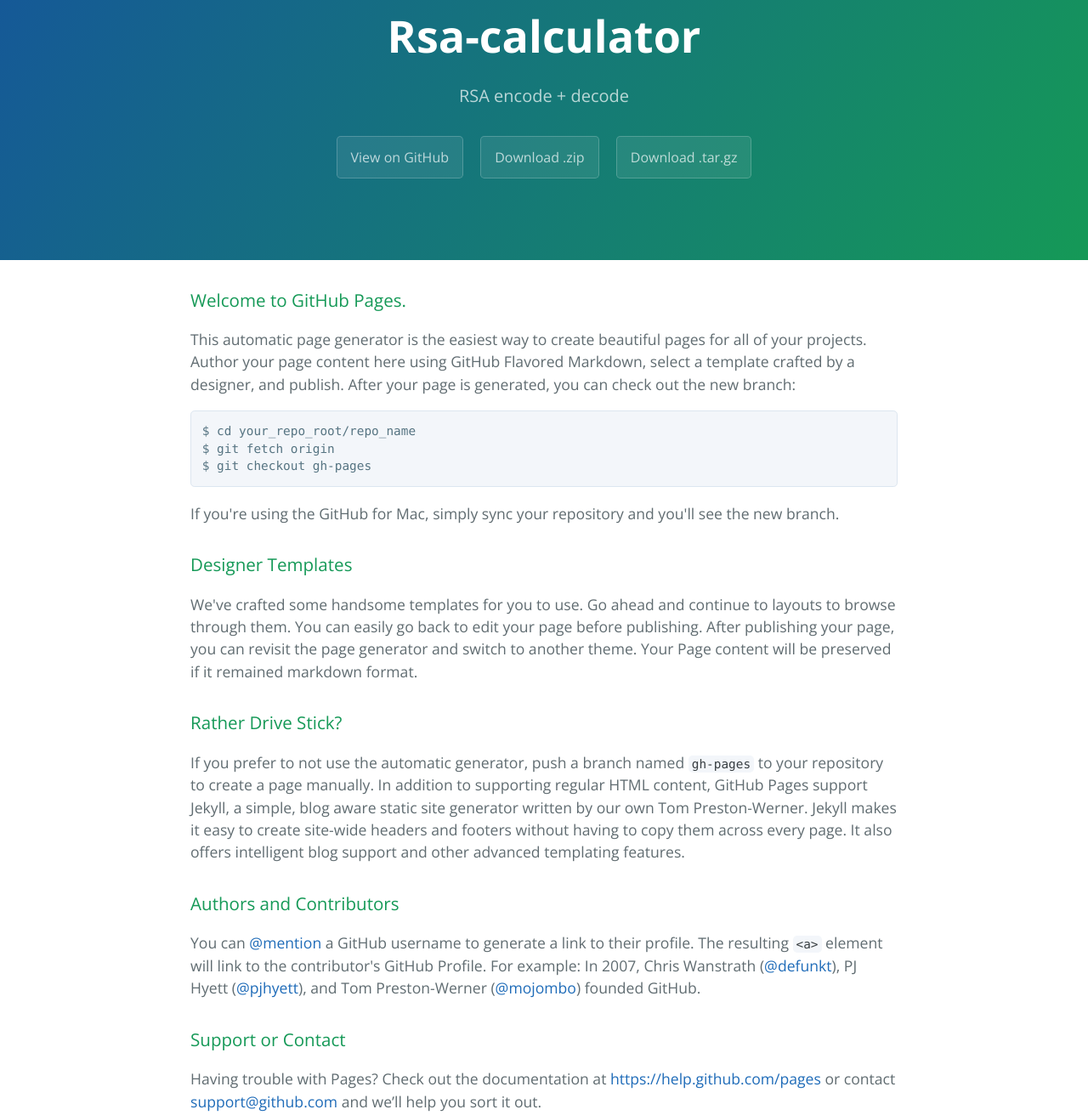
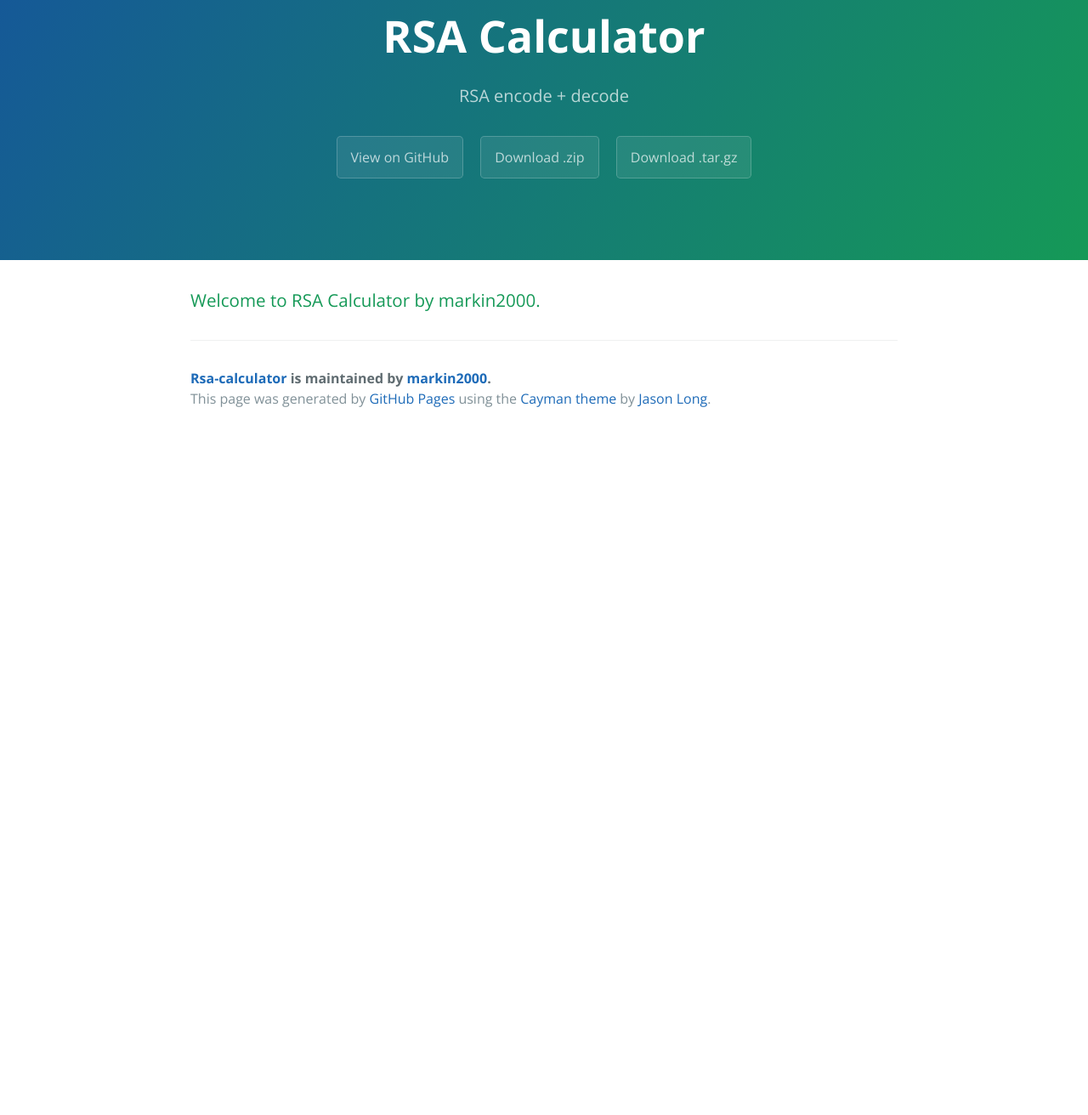
Before and after one commit to liranmarkin/RSA-calculator, a plain HTML site: page index.html in a window 1280 px wide. Shown: the part 77-1389 px from the top of the page at 85% size. After the commit the page ends 800 px from the top, so only its background shows below. Drawn offline with nearby package versions, Linux system fonts and the light colour scheme.

Commit message:
changes init

```diff
--- a/index.html
+++ b/index.html
@@ -11,7 +11,7 @@
   </head>
   <body>
     <section class="page-header">
-      <h1 class="project-name">Rsa-calculator</h1>
+      <h1 class="project-name">RSA Calculator</h1>
       <h2 class="project-tagline">RSA encode + decode</h2>
       <a href="https://github.com/markin2000/RSA-calculator" class="btn">View on GitHub</a>
       <a href="https://github.com/markin2000/RSA-calculator/zipball/master" class="btn">Download .zip</a>
@@ -20,36 +20,14 @@
 
     <section class="main-content">
       <h3>
-<a id="welcome-to-github-pages" class="anchor" href="#welcome-to-github-pages" aria-hidden="true"><span class="octicon octicon-link"></span></a>Welcome to GitHub Pages.</h3>
+	<a id="welcome-to-github-pages" class="anchor" href="#welcome-to-github-pages" aria-hidden="true"><span class="octicon octicon-link"></span></a>Welcome to RSA Calculator by markin2000.</h3>
 
-<p>This automatic page generator is the easiest way to create beautiful pages for all of your projects. Author your page content here using GitHub Flavored Markdown, select a template crafted by a designer, and publish. After your page is generated, you can check out the new branch:</p>
+	<div class="calculator">
 
-<pre><code>$ cd your_repo_root/repo_name
-$ git fetch origin
-$ git checkout gh-pages
-</code></pre>
 
-<p>If you're using the GitHub for Mac, simply sync your repository and you'll see the new branch.</p>
 
-<h3>
-<a id="designer-templates" class="anchor" href="#designer-templates" aria-hidden="true"><span class="octicon octicon-link"></span></a>Designer Templates</h3>
 
-<p>We've crafted some handsome templates for you to use. Go ahead and continue to layouts to browse through them. You can easily go back to edit your page before publishing. After publishing your page, you can revisit the page generator and switch to another theme. Your Page content will be preserved if it remained markdown format.</p>
-
-<h3>
-<a id="rather-drive-stick" class="anchor" href="#rather-drive-stick" aria-hidden="true"><span class="octicon octicon-link"></span></a>Rather Drive Stick?</h3>
-
-<p>If you prefer to not use the automatic generator, push a branch named <code>gh-pages</code> to your repository to create a page manually. In addition to supporting regular HTML content, GitHub Pages support Jekyll, a simple, blog aware static site generator written by our own Tom Preston-Werner. Jekyll makes it easy to create site-wide headers and footers without having to copy them across every page. It also offers intelligent blog support and other advanced templating features.</p>
-
-<h3>
-<a id="authors-and-contributors" class="anchor" href="#authors-and-contributors" aria-hidden="true"><span class="octicon octicon-link"></span></a>Authors and Contributors</h3>
-
-<p>You can <a href="https://github.com/blog/821" class="user-mention">@mention</a> a GitHub username to generate a link to their profile. The resulting <code>&lt;a&gt;</code> element will link to the contributor's GitHub Profile. For example: In 2007, Chris Wanstrath (<a href="https://github.com/defunkt" class="user-mention">@defunkt</a>), PJ Hyett (<a href="https://github.com/pjhyett" class="user-mention">@pjhyett</a>), and Tom Preston-Werner (<a href="https://github.com/mojombo" class="user-mention">@mojombo</a>) founded GitHub.</p>
-
-<h3>
-<a id="support-or-contact" class="anchor" href="#support-or-contact" aria-hidden="true"><span class="octicon octicon-link"></span></a>Support or Contact</h3>
-
-<p>Having trouble with Pages? Check out the documentation at <a href="https://help.github.com/pages">https://help.github.com/pages</a> or contact <a href="mailto:support@github.com">support@github.com</a> and we’ll help you sort it out.</p>
+	</div>
 
       <footer class="site-footer">
         <span class="site-footer-owner"><a href="https://github.com/markin2000/RSA-calculator">Rsa-calculator</a> is maintained by <a href="https://github.com/markin2000">markin2000</a>.</span>
```
